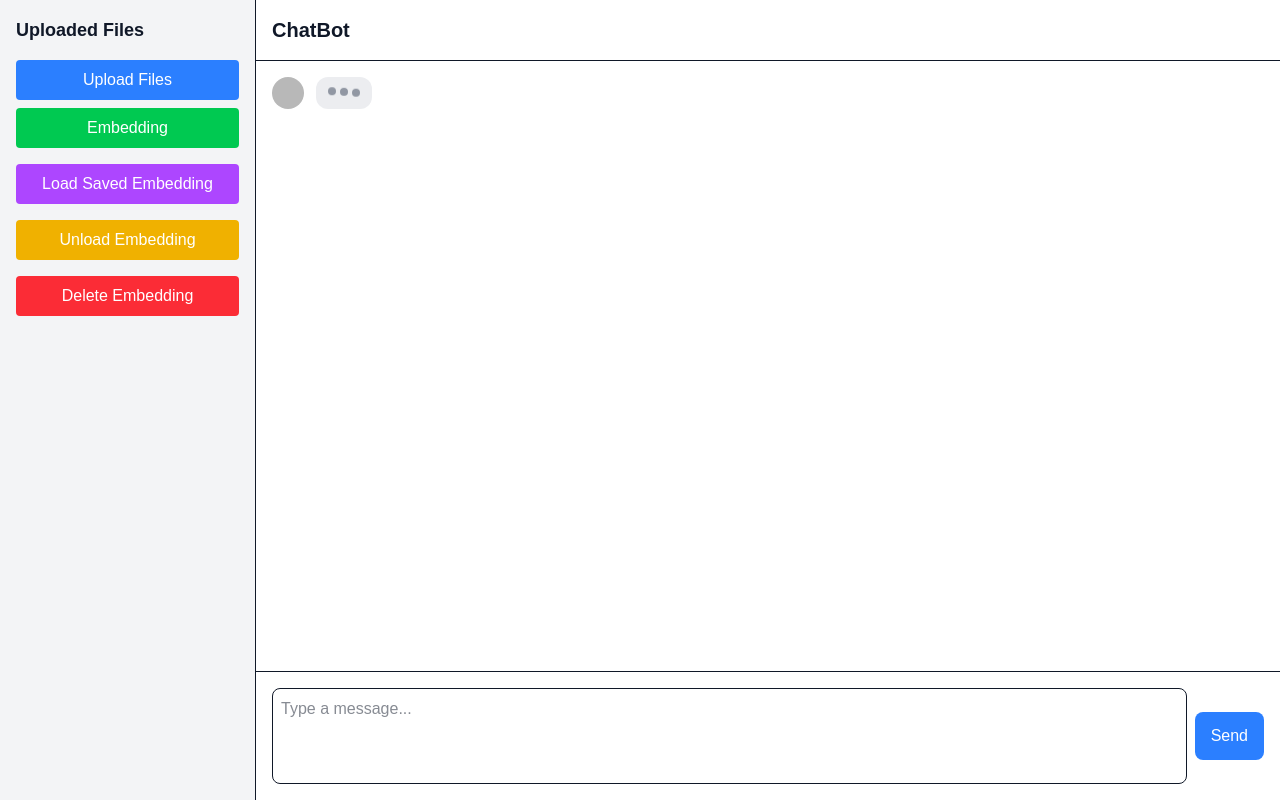
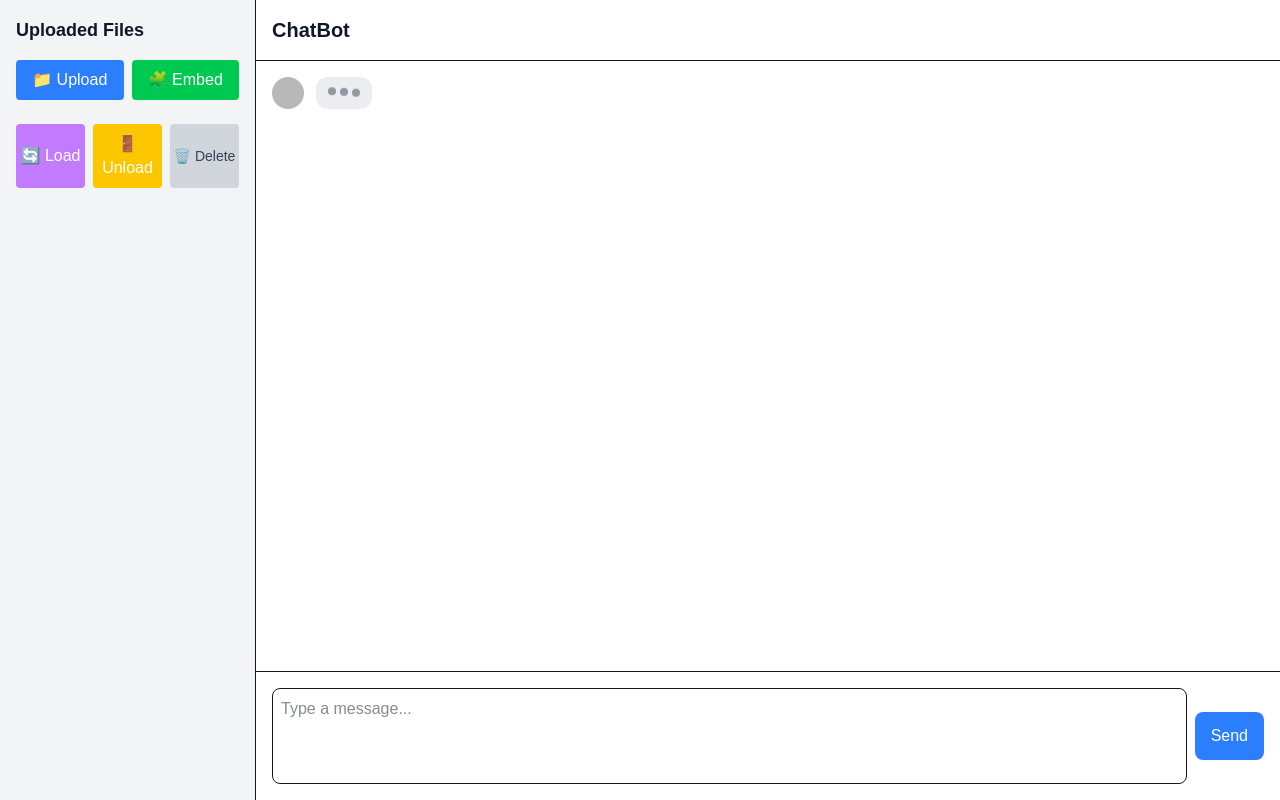
Before and after one commit to xuyl0104/Research-GPT, a Next.js app in the folder ir_gpt/: page / in a window 1280 px wide. Built offline with nearby package versions, Linux system fonts and the light colour scheme; grey boxes are pictures that could not be loaded.

Commit message:
changes to UI (button arrangement, Markdown bugs)

```diff
--- a/ir_gpt/package.json
+++ b/ir_gpt/package.json
@@ -9,10 +9,13 @@
     "lint": "next lint"
   },
   "dependencies": {
+    "katex": "^0.16.22",
     "next": "15.3.1",
     "react": "^19.0.0",
     "react-dom": "^19.0.0",
-    "react-markdown": "^10.1.0"
+    "react-markdown": "^10.1.0",
+    "rehype-katex": "^7.0.1",
+    "remark-math": "^6.0.0"
   },
   "devDependencies": {
     "@eslint/eslintrc": "^3",
--- a/ir_gpt/src/app/layout.js
+++ b/ir_gpt/src/app/layout.js
@@ -1,5 +1,6 @@
 import { Geist, Geist_Mono } from "next/font/google";
 import "./globals.css";
+import 'katex/dist/katex.min.css';
 
 const geistSans = Geist({
   variable: "--font-geist-sans",
--- a/ir_gpt/src/app/page.js
+++ b/ir_gpt/src/app/page.js
@@ -1,6 +1,10 @@
 "use client"
 import React, { useState, useRef, useEffect } from "react";
 import ReactMarkdown from "react-markdown";
+import remarkMath from "remark-math";
+import rehypeKatex from "rehype-katex";
+import 'katex/dist/katex.min.css';
+
 
 export default function ChatUI() {
   const [files, setFiles] = useState([]);
@@ -21,6 +25,8 @@ export default function ChatUI() {
   const [selectedEmbedding, setSelectedEmbedding] = useState("");
   const [showEmbeddingDropdown, setShowEmbeddingDropdown] = useState(false);
   const [error, setError] = useState(null);
+  const bottomRef = useRef(null);
+
 
   useEffect(() => {
     const handleMouseMove = (e) => {
@@ -55,6 +61,13 @@ export default function ChatUI() {
       }
     }
   }, [selectedFileChunks]);
+
+  useEffect(() => {
+    if (bottomRef.current) {
+      bottomRef.current.scrollIntoView({ behavior: "smooth" });
+    }
+  }, [messages]);
+
 
   const scrollToChunk = async (chunkId, filename) => {
     const el = document.getElementById(chunkId);
@@ -287,27 +300,50 @@ export default function ChatUI() {
           <h2 className="text-lg font-semibold mb-4">Uploaded Files</h2>
 
           {/* sidebar-buttons */}
-          <div className="space-y-2 mb-4">
-            <label className="w-full bg-blue-500 text-white py-2 rounded mb-2 text-center block cursor-pointer">
-              Upload Files
+          <div className="space-y-6 mb-6">
+
+            {/* Group 1: Upload Files + Embedding */}
+            <div className="flex gap-x-2">
+              <label className="flex-1 bg-blue-500 hover:bg-blue-600 text-white py-2 rounded text-center cursor-pointer flex items-center justify-center gap-2">
+                📁 Upload
                 <input type="file" multiple onChange={handleFileUpload} className="hidden" />
               </label>
+
               <button
                 onClick={handleEmbedding}
-              className="w-full bg-green-500 hover:bg-green-600 text-white py-2 rounded mb-4"
+                className="flex-1 bg-green-500 hover:bg-green-600 text-white py-2 rounded flex items-center justify-center gap-2"
               >
-              Embedding
+                🧩 Embed
+              </button>
+            </div>
+
+            {/* Group 2: Load + Unload + Delete */}
+            <div className="flex gap-x-2">
+              <button
+                onClick={handleLoadSavedEmbedding}
+                className="flex-1 bg-purple-400 hover:bg-purple-500 text-white py-2 rounded flex items-center justify-center gap-2"
+              >
+                🔄 Load
               </button>
 
               <button
-              onClick={handleLoadSavedEmbedding}
-              className="w-full bg-purple-500 hover:bg-purple-600 text-white py-2 rounded mb-4"
+                onClick={handleUnloadEmbedding}
+                className="flex-1 bg-yellow-400 hover:bg-yellow-500 text-white py-2 rounded flex items-center justify-center gap-2"
               >
-              Load Saved Embedding
+                🚪 Unload
               </button>
 
+              <button
+                onClick={handleDeleteEmbedding}
+                className="flex-1 bg-gray-300 hover:bg-gray-400 text-gray-700 py-2 rounded text-sm flex items-center justify-center gap-2"
+              >
+                🗑️ Delete
+              </button>
+            </div>
+
+            {/* Optional: Load Dropdown */}
             {showEmbeddingDropdown && (
-              <div className="mb-4">
+              <div className="mt-2">
                 <select
                   className="w-full border rounded p-2"
                   onChange={(e) => handleSelectEmbedding(e.target.value)}
@@ -321,27 +357,14 @@ export default function ChatUI() {
               </div>
             )}
 
-
-            <button
-              onClick={handleUnloadEmbedding}
-              className="w-full bg-yellow-500 hover:bg-yellow-600 text-white py-2 rounded mb-4"
-            >
-              Unload Embedding
-            </button>
-
-            <button
-              onClick={handleDeleteEmbedding}
-              className="w-full bg-red-500 hover:bg-red-600 text-white py-2 rounded mb-4"
-            >
-              Delete Embedding
-            </button>
-
-            {embeddingStatus && <p className="text-xs text-center text-gray-600 italic mb-4">{embeddingStatus}</p>}
+            {/* Embedding Status */}
+            {embeddingStatus && (
+              <p className="text-xs text-center text-gray-600 italic mt-2">{embeddingStatus}</p>
+            )}
 
           </div>
 
           {/* sidebar-Scrollable File List */}
-
           <div className="flex-1 overflow-y-auto">
             <ul className="space-y-2 text-sm text-gray-700">
               {files.map((file, idx) => (
@@ -370,7 +393,10 @@ export default function ChatUI() {
         {/* header line - ChatBot */}
         <div className="flex-1 flex flex-col">
           <header className="p-4 border-b flex items-center justify-between">
-            <h1 className="text-xl font-bold">ChatBot</h1>
+            <h1 className="text-xl font-bold">
+              ChatBot {selectedEmbedding && <span className="text-sm text-gray-500 ml-2">({selectedEmbedding})</span>}
+            </h1>
+
             <button className="md:hidden bg-gray-200 px-2 py-1 rounded">☰</button>
           </header>
 
@@ -395,16 +421,30 @@ export default function ChatUI() {
                     } p-3 rounded-xl whitespace-pre-wrap max-w-full break-words`}
                 >
                   <ReactMarkdown
+                    remarkPlugins={[remarkMath]}
+                    rehypePlugins={[rehypeKatex]}
                     components={{
+                      p({ children }) {
+                        return <p className="mb-2">{children}</p>;
+                      },
                       code({ node, inline, className, children, ...props }) {
-                        return inline
-                          ? <code className="bg-gray-100 rounded px-1">{children}</code>
-                          : <pre className="whitespace-pre-wrap break-words bg-gray-100 rounded p-2 overflow-x-auto">{children}</pre>;
-                      },
+                        if (inline) {
+                          return <code className="bg-gray-100 rounded px-1">{children}</code>;
+                        }
+                        return (
+                          <div className="my-2">
+                            <pre className="whitespace-pre-wrap break-words bg-gray-100 rounded p-2 overflow-x-auto">
+                              {children}
+                            </pre>
+                          </div>
+                        );
+                      }
                     }}
                   >
                     {msg.content}
                   </ReactMarkdown>
+
+
                 </div>
                 {msg.evidence && msg.evidence.length > 0 && (
                   <ul className="mt-1 text-sm text-blue-600">
@@ -452,6 +492,8 @@ export default function ChatUI() {
                 <div className="w-2 h-2 bg-gray-500 rounded-full animate-bounce" />
               </div>
             </div>
+
+            <div ref={bottomRef} />
           </main>
 
           {/* user input */}
```
Also changed, not shown: 1 other file (tests, documents, lock files or other folders). Lines whose indentation alone changed are shown as unchanged.
